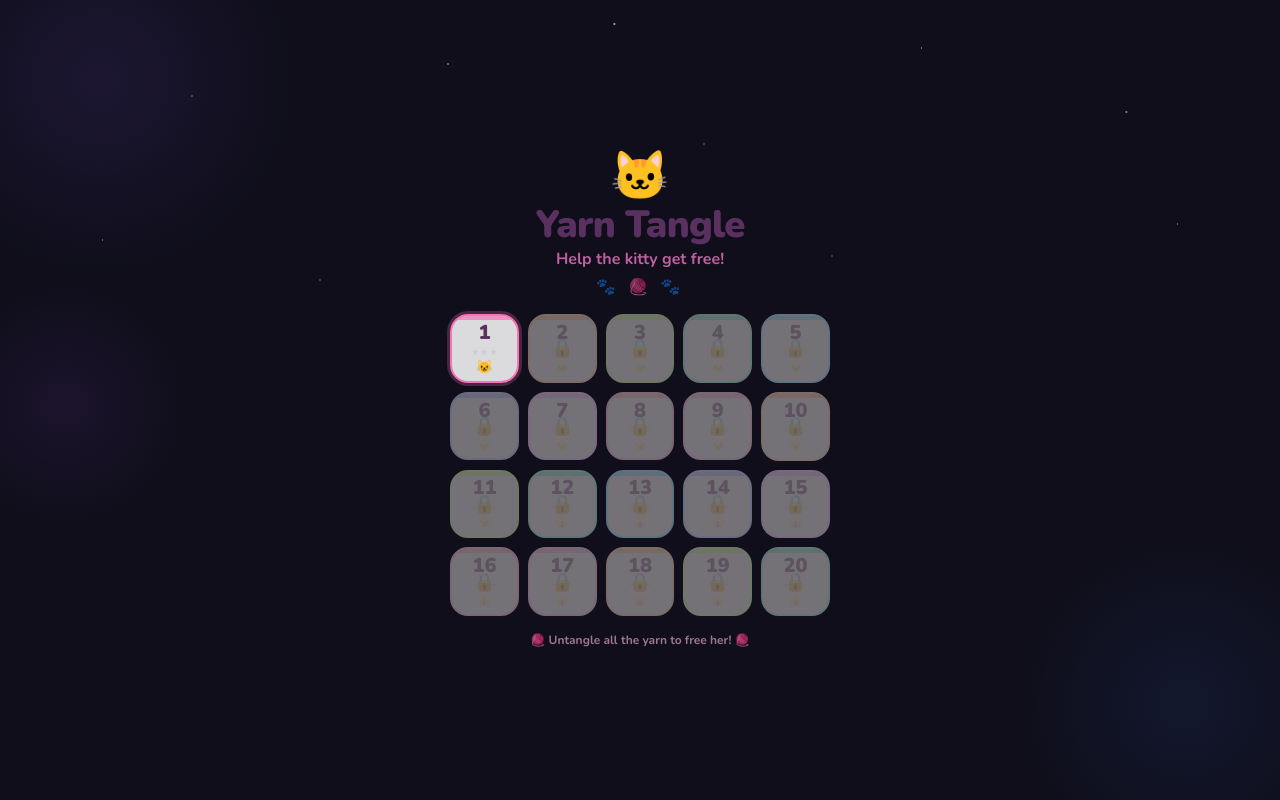
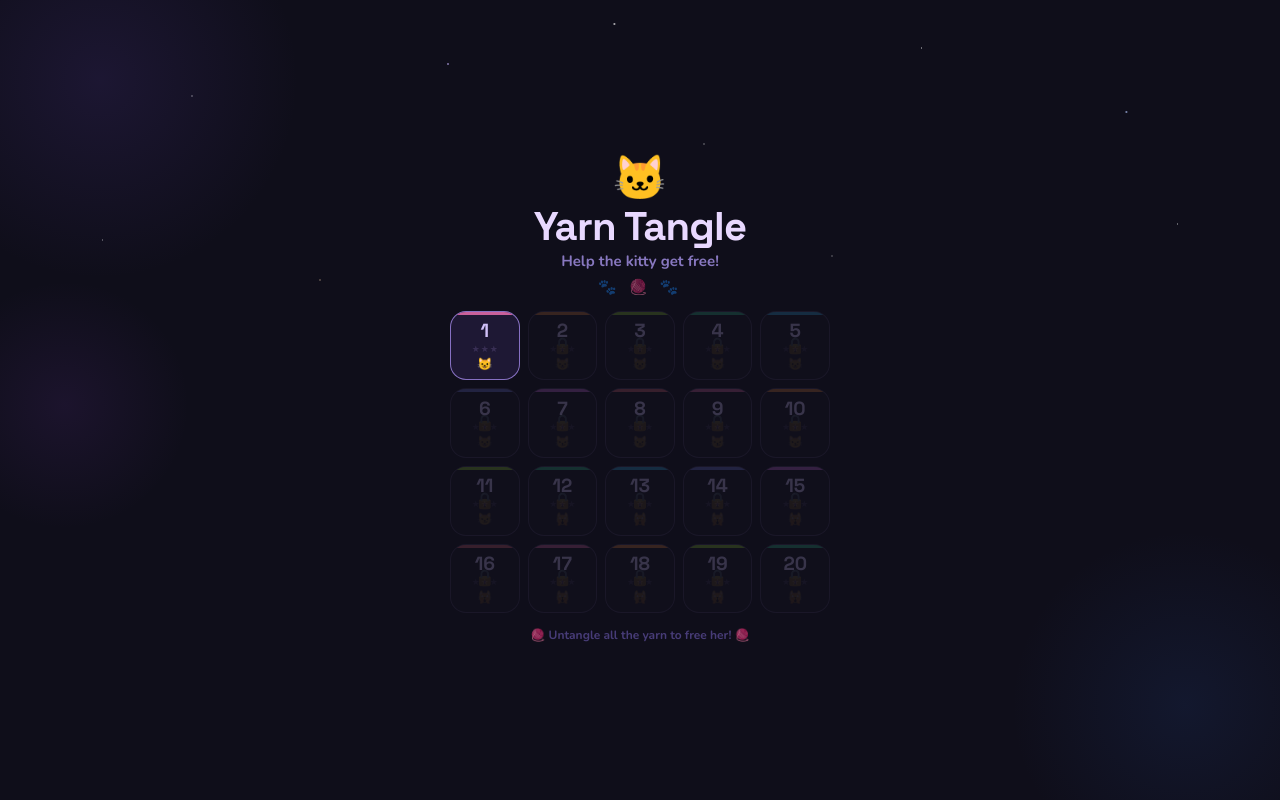
Before and after one commit to tusharchd29/robo-plug-grid-lock, a React (Vite) app: page / in a window 1280 px wide. Built offline with nearby package versions, Linux system fonts and the light colour scheme.

Commit message:
feat: cozy night LevelSelect styles

```diff
--- a/src/components/LevelSelect.module.css
+++ b/src/components/LevelSelect.module.css
@@ -9,119 +9,112 @@
   box-sizing: border-box;
   position: relative;
   z-index: 1;
-  gap: 16px;
+  gap: 14px;
 }
 
-/* Header */
 .header {
   text-align: center;
   flex-shrink: 0;
   display: flex; flex-direction: column; align-items: center; gap: 4px;
 }
-.catIcon { font-size: 48px; line-height: 1; margin-bottom: 2px; }
+.catIcon { font-size: 44px; line-height: 1; margin-bottom: 2px; }
 .title {
-  font-family: 'Nunito', sans-serif;
-  font-size: clamp(26px, 7vw, 38px);
-  font-weight: 900;
-  color: #5a3060;
+  font-family: 'Space Grotesk', 'Nunito', sans-serif;
+  font-size: clamp(28px, 7vw, 40px);
+  font-weight: 700;
+  color: #e8d8ff;
   line-height: 1;
   letter-spacing: -0.02em;
 }
 .subtitle {
   font-family: 'Nunito', sans-serif;
-  font-size: clamp(13px, 3.5vw, 16px);
+  font-size: clamp(13px, 3.5vw, 15px);
   font-weight: 700;
-  color: #c060a0;
+  color: #8878c0;
 }
 .paws {
-  font-size: 16px;
-  opacity: 0.6;
+  font-size: 15px;
+  opacity: 0.5;
   margin-top: 2px;
   letter-spacing: 4px;
 }
 
-/* Grid */
 .grid {
   display: grid;
   grid-template-columns: repeat(5, 1fr);
-  gap: 9px;
+  gap: 8px;
   width: 100%;
   max-width: 380px;
   flex-shrink: 0;
 }
 
-/* Cards */
 .card {
   position: relative;
   aspect-ratio: 1;
-  background: rgba(255,255,255,0.85);
-  border: 2.5px solid color-mix(in srgb, var(--yarn) 30%, white);
-  border-radius: 18px;
+  background: rgba(255,255,255,0.04);
+  border: 1.5px solid rgba(160,130,220,0.2);
+  border-radius: 16px;
   cursor: pointer;
   display: flex; flex-direction: column;
   align-items: center; justify-content: center;
   gap: 3px;
   padding: 4px 2px;
-  transition: transform 0.15s, box-shadow 0.15s;
+  transition: transform 0.15s, border-color 0.15s, background 0.15s;
   -webkit-tap-highlight-color: transparent;
   overflow: hidden;
-  box-shadow: 0 2px 8px rgba(180,100,160,0.08);
 }
-.card:not(.locked):active {
-  transform: scale(0.93);
+.card:not(.locked):active { transform: scale(0.93); }
+.card:not(.locked):hover {
+  background: rgba(255,255,255,0.08);
+  border-color: rgba(180,150,255,0.4);
 }
 .card.current {
-  border-color: var(--yarn);
-  box-shadow: 0 0 0 3px color-mix(in srgb, var(--yarn) 25%, transparent);
+  border-color: rgba(180,150,255,0.7);
+  background: rgba(120,90,200,0.15);
 }
-.card.locked { opacity: 0.45; cursor: not-allowed; }
+.card.locked { opacity: 0.3; cursor: not-allowed; }
 
-/* Yarn accent strip at top of card */
 .yarnDot {
   position: absolute;
   top: 0; left: 0; right: 0;
-  height: 4px;
+  height: 3px;
   background: var(--yarn);
-  border-radius: 18px 18px 0 0;
-  opacity: 0.7;
+  border-radius: 16px 16px 0 0;
+  opacity: 0.8;
 }
 
 .num {
-  font-family: 'Nunito', sans-serif;
-  font-size: clamp(15px, 4vw, 20px);
-  font-weight: 900;
-  color: #5a3060;
+  font-family: 'Space Grotesk', 'Nunito', sans-serif;
+  font-size: clamp(14px, 4vw, 19px);
+  font-weight: 700;
+  color: #d0c0f8;
   line-height: 1;
 }
 
 .stars { display: flex; gap: 1px; }
 .starOn  { font-size: 9px; color: #fbbf24; }
-.starOff { font-size: 9px; color: rgba(180,140,180,0.2); }
+.starOff { font-size: 9px; color: rgba(120,100,160,0.3); }
 
-.pill {
-  font-size: 13px;
-  line-height: 1;
-}
+.pill { font-size: 12px; line-height: 1; }
 
 .lockOverlay {
   position: absolute; inset: 0;
   display: flex; align-items: center; justify-content: center;
-  background: rgba(255,248,240,0.6);
-  border-radius: 16px;
-  font-size: 18px;
+  background: rgba(10,8,24,0.4);
+  border-radius: 14px;
+  font-size: 16px;
+  opacity: 0.7;
 }
 
-/* Difficulty */
-.easy   { /* emoji handle */ }
-.medium { /* emoji handle */ }
-.hard   { /* emoji handle */ }
+.easy {}
+.medium {}
+.hard {}
 
-/* Footer */
 .footer {
   font-family: 'Nunito', sans-serif;
   font-size: 12px; font-weight: 700;
-  color: #c090b0;
+  color: #6050a0;
   text-align: center;
   flex-shrink: 0;
-  opacity: 0.8;
+  opacity: 0.7;
 }
```
